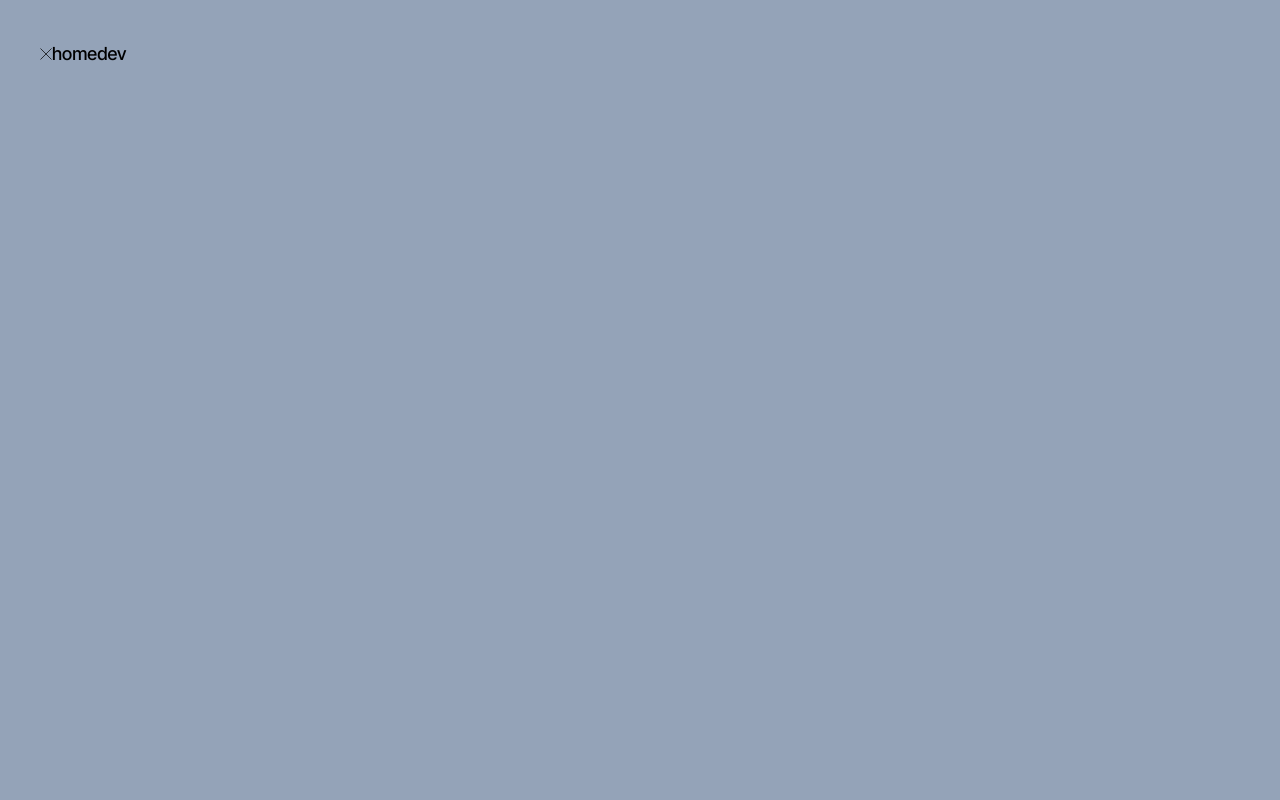
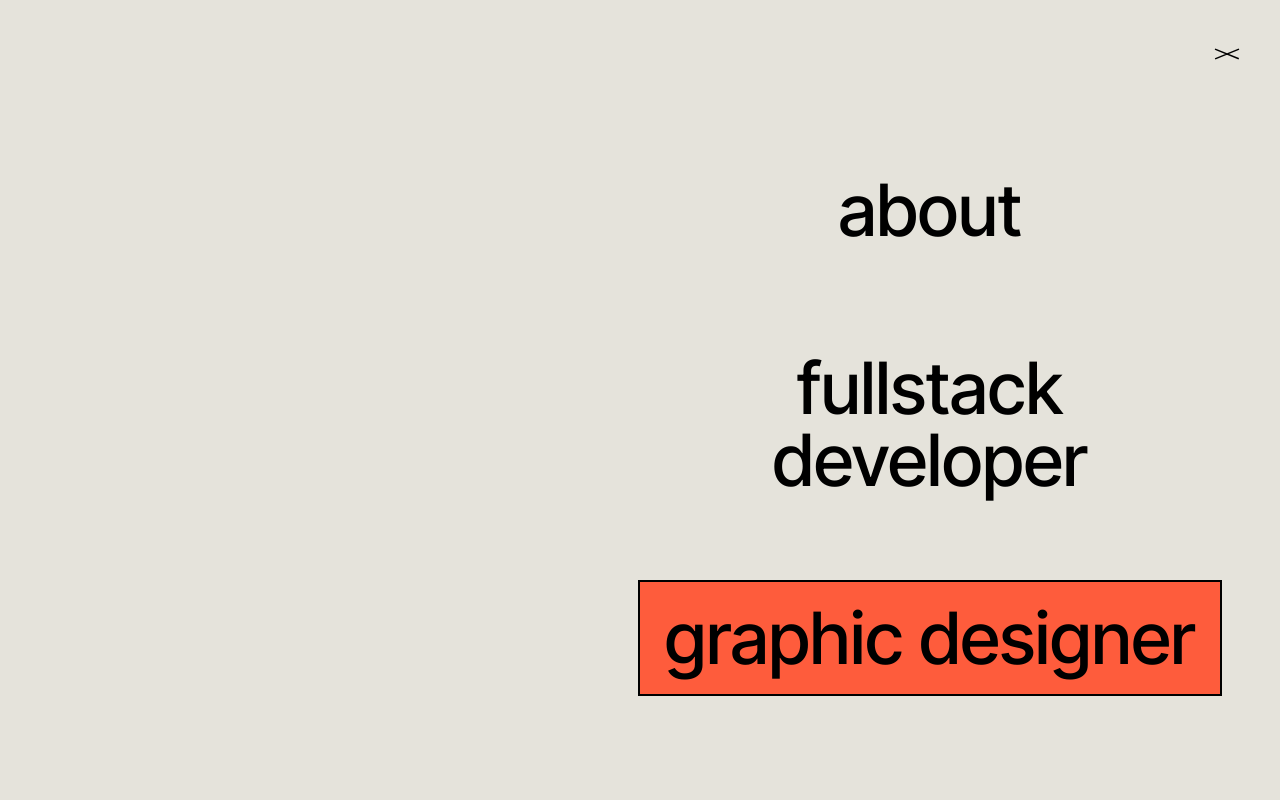
Before and after one commit to kurodoke/portofolio-web, a Next.js app: page /designer in a window 1280 px wide. Both pictures are taken after a click on the button 1227 px from the left and 54 px from the top of the page. Shown: the top 800 px of the page. Built offline with nearby package versions, Linux system fonts and the light colour scheme.

Commit message:
change:navigation style

```diff
--- a/src/app/globals.css
+++ b/src/app/globals.css
@@ -13,6 +13,20 @@
         padding-left: theme("padding.20");
         padding-right: theme("padding.20");
     }
+
+    .nav-clamp {
+        font-size: clamp(1.25rem, 2rem + 5vw, 4.5rem);
+        line-height: 1;
+    }
+}
+
+:root {
+    --custom-gray: #eeede9;
+    --custom-dark-gray: #e5e3db;
+    --custom-orange: #fe5c3c;
+    --custom-blue: #005fcc;
+    --custom-purple: #9657eb;
+    --custom-yellow: #f0b845;
 }
 
 body {
--- a/src/app/layout.tsx
+++ b/src/app/layout.tsx
@@ -20,7 +20,7 @@ export default function RootLayout({
     return (
         <html lang="en">
             <body
-                className={`${fontText.className} bg-grayBackground relative min-h-screen overflow-y-scroll overflow-x-hidden`}
+                className={`${fontText.className} bg-custom-gray relative min-h-screen overflow-y-scroll overflow-x-hidden`}
             >
                 {children}
             </body>
--- a/src/app/template.tsx
+++ b/src/app/template.tsx
@@ -23,7 +23,7 @@ export default function RootTemplate({
     useEffect(() => {}, []);
 
     return (
-        <div className={`scroll`}>
+        <div className={`scroll relative`}>
             <IntroStoreProvider>
                 <Logo />
             </IntroStoreProvider>
--- a/src/components/sections/Logo.tsx
+++ b/src/components/sections/Logo.tsx
@@ -171,7 +171,7 @@ export default function Logo(): React.ReactElement {
             {isHasPlayed}
             <div className="relative w-full">
                 <motion.div
-                    className="absolute flex items-end bg-[#fe5c3c] border border-y-2 w-full border-black origin-top overflow-hidden"
+                    className="absolute flex items-end bg-custom-orange border border-y-2 w-full border-black origin-top overflow-hidden"
                     initial={isHasPlayed ? "hidden" : "visible"}
                     whileInView={"hidden"}
                     variants={{
--- a/src/components/sections/Navigation.tsx
+++ b/src/components/sections/Navigation.tsx
@@ -20,8 +20,14 @@ const nav: Array<NavigationLinkInterface> = new Array(
         name: "about",
         path: "/",
     },
-    { name: "fullstack developer", path: "/developer" },
-    { name: "graphic designer", path: "/designer" }
+    {
+        name: "fullstack developer",
+        path: "/developer",
+    },
+    {
+        name: "graphic designer",
+        path: "/designer",
+    }
 );
 //---
 
@@ -70,15 +76,16 @@ function CloseIcon(): React.ReactElement<React.SVGProps<SVGSVGElement>> {
     return (
         <svg
             xmlns="http://www.w3.org/2000/svg"
-            viewBox="0 0 25 25"
+            viewBox="0 0 26 12"
             fill="none"
             height={".75rem"}
         >
             <path
-                d="M1 24L24 1M1 1L24 24"
+                fillRule="evenodd"
                 stroke="currentColor"
                 strokeWidth="1.5"
-            ></path>
+                d="m1 1.1l23.8 9.7m-23.7 0.1l23.9-9.8"
+            />
         </svg>
     );
 }
@@ -86,11 +93,12 @@ function CloseIcon(): React.ReactElement<React.SVGProps<SVGSVGElement>> {
 export default function Navigation(): React.ReactElement {
     const [isOpenNav, setIsOpenNav] = useState<boolean>(false);
 
+    const currentPathname = usePathname();
+
     return (
         <header className="w-[calc(100vw-var(--scrollbar-width))] fixed top-0 left-0 text-lg">
             <div className="relative w-full">
                 <div className="absolute right-5 top-5 md:right-10 md:top-10">
-                    <div className="">
                     <button
                         onClick={() => {
                             setIsOpenNav(true);
@@ -99,17 +107,22 @@ export default function Navigation(): React.ReactElement {
                         <HamburgerIcon />
                     </button>
                 </div>
-                </div>
                 <AnimatePresence>
                     {isOpenNav && (
                         <motion.nav
-                            className="absolute left-0 top-0 w-full h-screen bg-slate-400  border-black"
+                            className="fixed left-0 top-0 w-full h-screen bg-custom-dark-gray"
                             initial={{ clipPath: "inset(0% 0% 0% 100%)" }}
                             animate={{ clipPath: "inset(0% 0% 0% 0%)" }}
                             exit={{ clipPath: "inset(0% 0% 0% 100%)" }}
                             transition={{ duration: 0.8, ease: animationEase }}
                         >
-                            <div className="m-5 md:m-10">
+                            <div className="h-full flex">
+                                <div className="left-side flex-1 hidden md:block">
+                                    <div className=""></div>
+                                </div>
+                                <div className="right-side flex flex-col flex-1 justify-end float-end md:me-10">
+                                    <div className="head-side mt-5 md:mt-10 flex justify-end me-5 md:me-0">
+                                        <div className="">
                                             <button
                                                 onClick={() => {
                                                     setIsOpenNav(false);
@@ -117,8 +130,42 @@ export default function Navigation(): React.ReactElement {
                                             >
                                                 <CloseIcon />
                                             </button>
-                                <Link href={"/"}>home</Link>
-                                <Link href={"/developer"}>dev</Link>
+                                        </div>
+                                    </div>
+
+                                    <div className="p-5 h-full mb-5 mb:mb-5">
+                                        <ul className="h-full flex flex-col nav-clamp justify-evenly">
+                                            {nav.map((_nav, index) => {
+                                                const isActive =
+                                                    _nav.path ===
+                                                    currentPathname;
+
+                                                const color =
+                                                    index == 0
+                                                        ? "bg-custom-yellow"
+                                                        : index == 1
+                                                        ? "bg-custom-purple"
+                                                        : "bg-custom-orange";
+
+                                                return (
+                                                    <li key={`nav-li-${index}`}>
+                                                        <Link
+                                                            key={`nav-link-${index}`}
+                                                            className={`block text-center w-full p-5 outline outline-transparent outline-2 hover:outline-black ${
+                                                                isActive
+                                                                    ? `${color} !outline-black`
+                                                                    : ``
+                                                            } ${`hover:${color}`} transition-all duration-300`}
+                                                            href={_nav.path}
+                                                        >
+                                                            {_nav.name}
+                                                        </Link>
+                                                    </li>
+                                                );
+                                            })}
+                                        </ul>
+                                    </div>
+                                </div>
                             </div>
                         </motion.nav>
                     )}
--- a/tailwind.config.ts
+++ b/tailwind.config.ts
@@ -14,10 +14,12 @@ const config: Config = {
                     "conic-gradient(from 180deg at 50% 50%, var(--tw-gradient-stops))",
             },
             colors: {
-                grayBackground: "#f4f4f4",
-                whiteDisable: "#b6b6b6",
-                blueBackground: "#0000c2",
-                pinkForBlue: "#ffab91",
+                "custom-gray": "#eeede9",
+                "custom-dark-gray": "#e5e3db",
+                "custom-orange": "#fe5c3c",
+                "custom-blue": "#005fcc",
+                "custom-purple": "#9657eb",
+                "custom-yellow": "#f0b845",
             },
         },
     },
```
Lines whose indentation alone changed are shown as unchanged.
